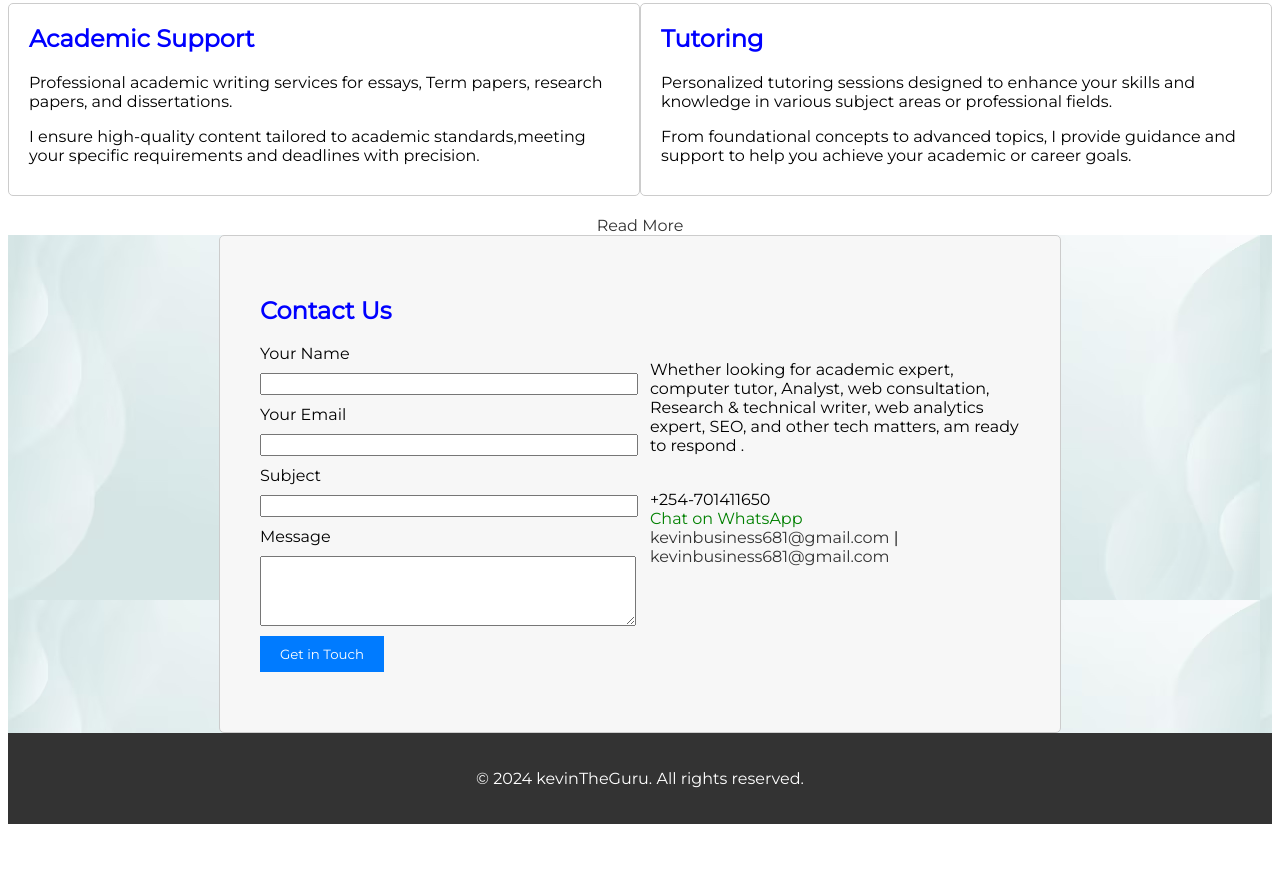
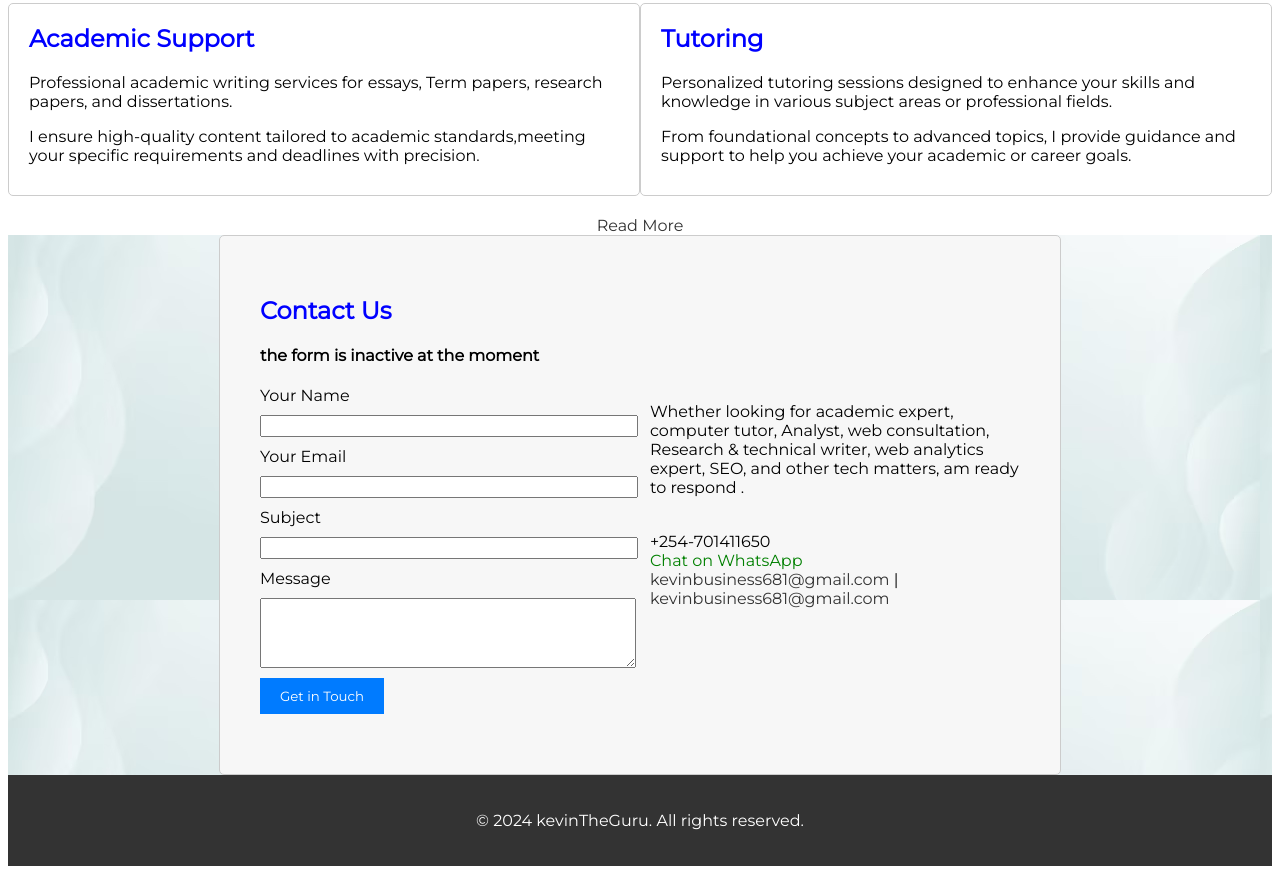
Before and after one commit to Kevin14otieno/Techfreelancer, a plain HTML site: page index.html in a window 1280 px wide. Shown: the part 1929-2803 px from the top of the page. Before the commit the page ends 2761 px from the top, so only its background shows below. Drawn offline with Linux system fonts and the light colour scheme.

Commit message:
Update index.html

```diff
--- a/index.html
+++ b/index.html
@@ -209,6 +209,7 @@ h1{
   <div class=box>
 <div class="contact-container">
         <h2>Contact Us</h2>
+  <h4> the form is inactive at the moment</h4>
         <div class="contact-content">
             <form action="" class="contact-form">
                 <label for="name">Your Name</label>
```
